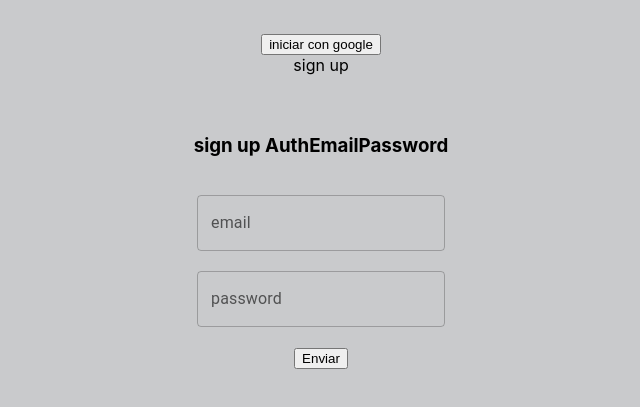
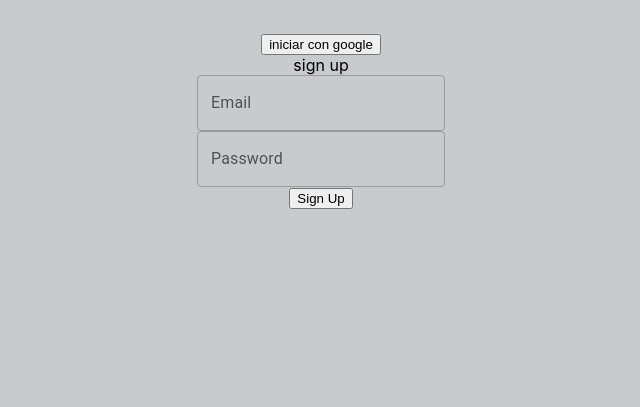
Before and after one commit to JohnRodriguezM/rick-morty-fan-app, a React (Create React App) app: page / in a window 1280 px wide. Shown: the part 359-766 px from the top of the page, without its empty margins (319-959 px from the left). Built offline with nearby package versions, Linux system fonts and the light colour scheme.

Commit message:
agregando formik

```diff
--- /dev/null
+++ b/src/atomos/InputText/InputText.tsx
@@ -0,0 +1,15 @@
+import TextField from "@mui/material/TextField";
+import { useField } from 'formik';
+
+
+export const InputText = (props: any) => {
+  const [field] = useField(props);
+  return (
+    <>
+      {/*<label>{label}</label>*/}
+      <div >
+        <TextField {...field} {...props} />
+      </div>
+    </>
+  )
+ }
--- a/src/pages/SignUpEmailPassword.tsx
+++ b/src/pages/SignUpEmailPassword.tsx
@@ -9,57 +9,71 @@ import { createUserFirebaseEmail, auth } from "../firebase/main";
 /*import Box from '@mui/material/Box';*/
 import TextField from "@mui/material/TextField";
 
-export const SignUpEmailPassword = () => {
+import * as Yup from "yup";
+import { Formik, Form } from "formik";
+
+import { InputText } from "../atomos/InputText/InputText";
+
+const requiredFields: { [key: string]: any } = {};
+
+const validationSchema = Yup.object({ ...requiredFields });
+
 const initialState = {
   email: "",
   password: "",
 };
 
+export const SignUpEmailPassword = () => {
   const [form, setForm] = useState(initialState);
 
-  const handleChange = (e: any) => {
-    const { name, value } = e.target;
-    setForm({
-      ...form,
-      [name]: value,
-    });
+  const handleSubmit = (values: any) => {
+    setForm(values);
+    createUserFirebaseEmail(auth, values.email, values.password);
+  };
+
+  const validation = (values: any) => {
+    let errors = {
+      email: "",
+      password: "",
+    };
+
+    if (!values.email) {
+      errors.email = "Name is required!";
+    }
+    if ( values.password.length < 6) {
+      errors.password = "Name has to be 1 character at less!";
+    }
+
+    return errors;
   };
 
   return (
-    <div>
-      <br />
-      <br />
-      <h1>sign up AuthEmailPassword</h1> <br />
-      <form
-        onSubmit={(e) => {
-          e.preventDefault();
-          createUserFirebaseEmail(auth, form.email, form.password);
-        }}
+    <Formik
+      initialValues={initialState}
+      validationSchema={validationSchema}
+      onSubmit={handleSubmit}
+      validate={validation}
     >
-        {/*<input type="email" name="email" onChange={handleChange} value = {form.email} placeholder="example@gmail.com"/> */}
-        <TextField
+      {({ errors, values }) => (
+        <Form>
+          <InputText
+            name="email"
+            label="Email"
             type="email"
-          id="outlined-basic"
-          label="email"
-          variant="outlined"
-          onChange={handleChange}
-          value={form.email}
-          name="email"
+            placeholder="Email"
+            onBlur = {validation}
           />
-        <br /> <br />
-        <TextField
+          {errors.email ? <div>{errors.email}</div> : null}
+          <InputText
+            name="password"
+            label="Password"
             type="password"
-          id="outlined-basic"
-          label="password"
-          variant="outlined"
-          onChange={handleChange}
-          value={form.password}
-          name="password"
+            placeholder="Password"
           />
-        {/*<input type="password" name="password" onChange={handleChange} value = {form.password} placeholder = ".."/>*/}{" "}
-        <br /> <br />
-        <button type="submit">Enviar</button>
-      </form>
-    </div>
+          {errors.password ? <div>{errors.password}</div> : null}
+          <button type="submit">Sign Up</button>
+        </Form>
+      )}
+    </Formik>
   );
 };
```
Lines whose indentation alone changed are shown as unchanged.
